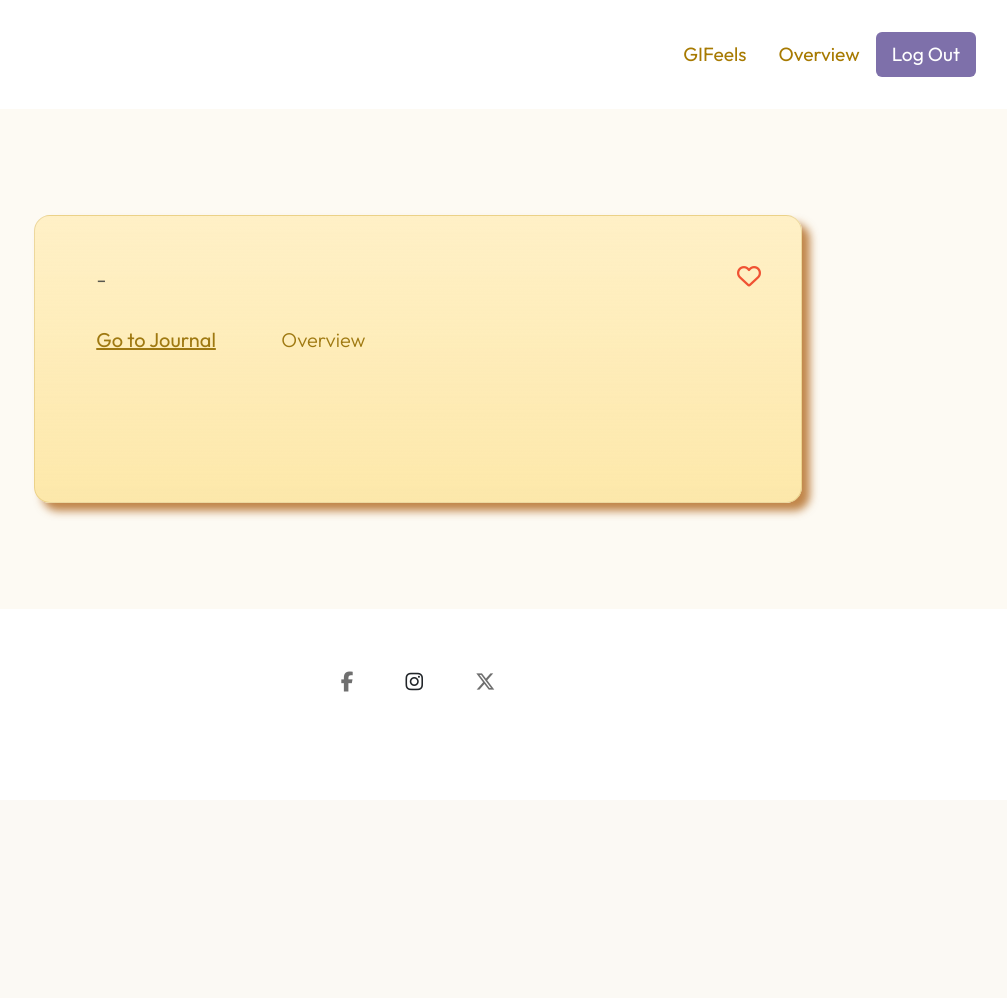
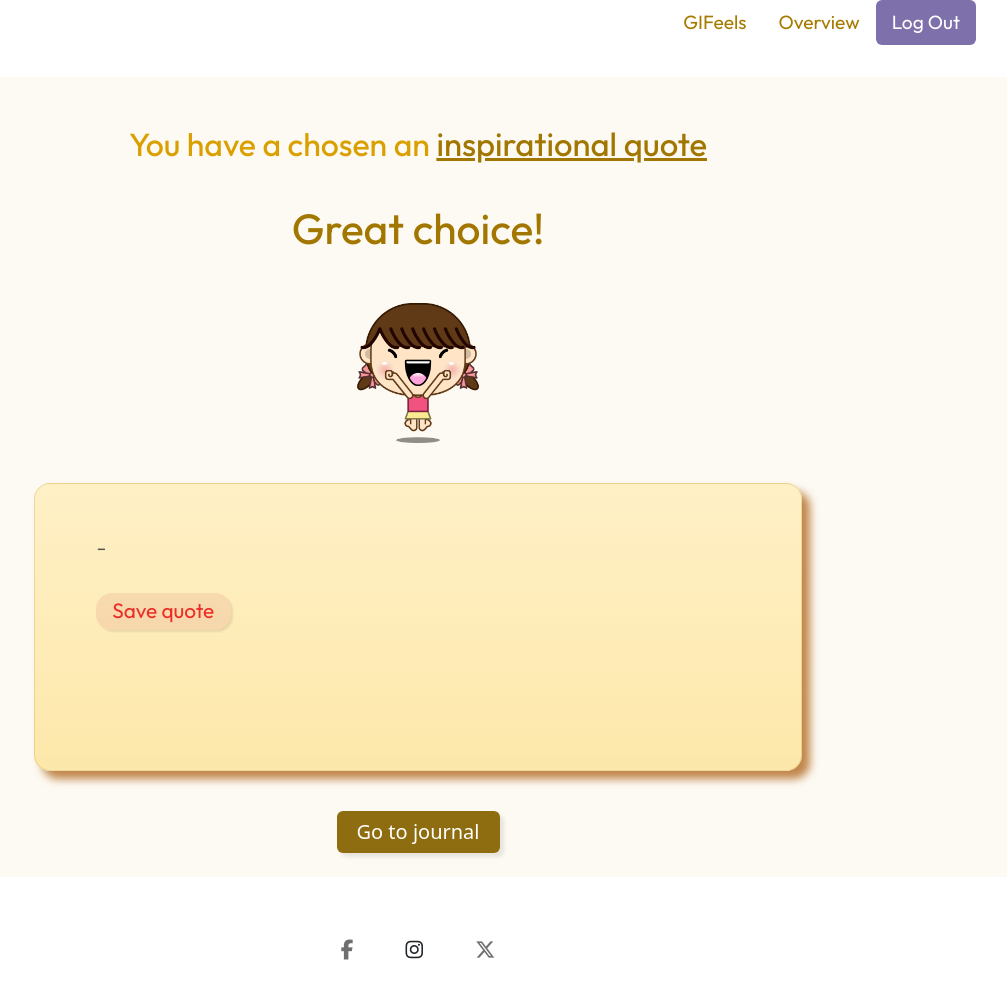
Before and after one commit to lyscodes/CFG_Software_2_4, a Flask app: page /quote in a window 1280 px wide. Shown: the whole page, without its empty margins (222-1229 px from the left). Before the commit the page ends 692 px from the top, so only its background shows below. Run offline with Flask 3, Linux system fonts and the light colour scheme; data that the repository does not hold is empty; some libraries are stand-ins or nearby versions.

Commit message:
added save anchor tag for the quote page

```diff
--- a/static/css/quote-page.css
+++ b/static/css/quote-page.css
@@ -1,16 +1,21 @@
 
 
-
+/*
 .card {
   display:inline-block;
-}
+} */
 
 main {
-  display: flex;
+  display: block;
 }
 
 section {
-  margin-top: 200px;
+  margin-top: 24px;
+}
+
+
+.container {
+  margin: auto;
 }
 
 
@@ -19,22 +24,20 @@ section {
 .hero-section {
   margin-top: 32px;
   width: 100%;
-  height: 500px;
-  display: flex;
-  align-items: start;
+  height: 800px;
+  display: block;
+  height: 800px;
   box-sizing: border-box;
   background-color: #fdfaf3;
   column-gap: 56px;
-  padding-left: 200px;
-  padding-right: 200px;
 }
 
 img {
-  width: 440px;
-  height: 350px;
+  width: 140px;
+  height: 140px;
 
-  margin-top: 80px;
-
+  margin-top: 40px;
+  margin-bottom: 40px;
     /* filter: drop-shadow(6px 6px 4px #f1f9f8); */
 }
 
@@ -65,7 +68,13 @@ img {
     border: 1.5px solid #a77b0133;
     box-shadow: 8px 8px 8px rgba(170, 90, 10, 0.727);
     /* background-color: #f2bd413b; */
+    /* background: linear-gradient(#9ed9d23a, #9ed9d265); */
+    height: 130px;
   background: linear-gradient(#FFF0C6, #fcde83a6);
+}
+
+.card-body{
+  flex: 0 auto;
 }
 
 .card-subtitle {
@@ -77,6 +86,18 @@ img {
   color: #565656;
   margin-left: 8%;
   margin-right: 8%;
+
+}
+
+.container {
+  margin: auto;
+}
+
+.heading-container{
+  text-align: center;
+  margin-top: 32px;
+  display: block;
+  margin:auto;
 
 }
 
@@ -96,25 +117,43 @@ img {
 
 .card-link {
   font-weight: 400;
-  font-size: 1.25rem;
+  font-size: 1.3rem;
   font-style: normal;
-  color: #9f7911;
-  margin-top: 32px;
+  color: #e80c0cd5;
   margin-left: 8%;
     margin-right: 8%;
     font-family: "Outfit";
-  text-decoration-thickness: 2px;
+    background-color: #d2656526;
+    box-shadow: 2px 2px 2px rgba(0, 0, 0, 0.092);
+ padding-left: 4px;
+  padding-right: 4px;
+ padding-top: 2px;
+ padding-bottom: 4px;
+    text-decoration: none;
+    border-radius: 16px;
+    width: 135px;
+    padding-left: 16px
 }
 
 
 .card-link:hover {
+
     font-weight: 400;
-  font-size: 1.28rem;
+    font-size: 1.3rem;
     font-style: normal;
-  color: #85650f;
-  margin-top: 24px;
+    color: white;
     margin-left: 8%;
       margin-right: 8%;
+      font-family: "Outfit";
+      background-color: #d4071f90;
+   padding-left: 4px;
+    padding-right: 4px;
+   padding-top: 2px;
+   padding-bottom: 4px;
+      text-decoration: none;
+      border-radius: 16px;
+      width: 135px;
+      padding-left: 16px
 }
 
 .card-link-2 {
@@ -129,19 +168,87 @@ img {
   font-family: "Outfit";
 }
 
-.card-link-2:hover {
-  font-weight: 300;
-  font-size: 1.28rem;
-  font-style: normal;
-  color: #85650f;
-  margin-top: 24px;
-  /* margin-left: 8%;
-  margin-right: 8%; */
-  text-decoration: none;
+/* heading section */
+
+
+.heading-container{
+  text-align: center;
+  margin-top: 32px;
+  display: block;
+  margin:auto;
+
 }
 
-/* .btn-primary:hover {
+#chosen-option-quote {
+  text-decoration-line: underline;
+  color: #a27701;
+  font-size: 2.05rem;
+
+}
+
+h3 {
+  padding-top: 48px;
+  color: #daa002;
+  font-family: "Outfit", sans-serif;
+  font-optical-sizing: auto;
+  font-weight: 450;
+  font-size:2rem;
+  font-style: normal;
+  /* color: #85650d; */
+}
+
+
+h1 {
+  margin-top:40px;
+  color: #a27701;
+  font-family: "Outfit", sans-serif;
+  font-optical-sizing: auto;
+  font-weight: 450;
+  font-size:2.65rem;
+  font-style: normal;
+  /* color: #85650d; */
+}
+
+
+/* button area */
+
+
+.button-area{
+  margin:auto;
+  text-align: center;
+  display: block;
+}
+.btn-primary {
+  margin-top:40px;
   background-color: #8e6c10;
   border: none;
   box-shadow: 4px 4px 4px rgba(0, 0, 0, 0.092);
-} */
+  font-weight: 400;
+  font-size: 1.25rem;
+  padding-left:20px;
+  padding-right:20px;
+  margin-bottom: 24px;
+}
+
+
+.btn-primary:not(:disabled):not(:disabled):active {
+  background-color: #f2bc75;
+  border: none;
+  box-shadow: 4px 4px 4px rgba(0, 0, 0, 0.092);
+  font-weight: 400;
+  font-size: 1.25rem;
+  padding-left:20px;
+  padding-right:20px;
+  color: #8e6c10;
+}
+
+.btn-primary:hover {
+background-color: #f2bc75;
+border: none;
+box-shadow: 4px 4px 4px rgba(0, 0, 0, 0.092);
+font-weight: 400;
+font-size: 1.25rem;
+padding-left:20px;
+  padding-right:20px;
+color: #8e6c10;
+}
--- a/templates/quote.html
+++ b/templates/quote.html
@@ -1,30 +1,36 @@
 <!-- this page contains only the html for the main block of the quote page -->
 
-{% extends "layout.html" %}
-
-{% block title %} Quote of the day {% endblock %}
-
-{% block styles %}
+{% extends "layout.html" %} {% block title %} Quote of the day {% endblock %} {%
+block styles %}
 <link rel="stylesheet" href="../static/css/quote-page.css" />
-{% endblock %}
-
-{% block main %}
+{% endblock %} {% block main %}
 <!-- hero section -->
 <div class="hero-section">
+  <section>
+    <div class="heading-container">
+      <h3>
+        You have a chosen an
+        <span id="chosen-option-quote">inspirational quote</span>
+      </h3>
+      <h1>Great choice!</h1>
+      <div id="girl-laughing-image">
+        <img src="../static/css/icons/girl (1).png" alt="" />
+      </div>
+    </div>
+  </section>
   <div class="card" style="width: 48rem; height: 18rem">
     <div class="card-body">
-            <i class="fa-regular fa-heart fa-xl"></i>
-            <p class="card-text">
-              {{quote}}
-            </p>
+      <!-- <i class="fa-regular fa-heart fa-xl"></i> -->
+      <p class="card-text">{{quote}}</p>
     </div>
-          <!-- <i class="fa-regular fa-heart"></i> -->
-          <!-- <i class="fa-regular fa-trash-can"></i> -->
-          <!-- <br> -->
     <h6 class="card-subtitle mb-2 text-muted">- {{author}}</h6>
     <br />
-          <a href="/journal" class="card-link">Go to Journal</a>
-          <a href="/overview" class="card-link-2">Overview</a>
+    <a href="/journal" class="card-link">Save quote</a>
+  </div>
+  <div class="button-area">
+    <a href="/journal" class="btn btn-primary">Go to journal</a>
   </div>
 </div>
+</div>
+
 {% endblock %}
```
Also changed, not shown: static/css/joke.css (+6 -6 lines). Lines whose indentation alone changed are shown as unchanged.
